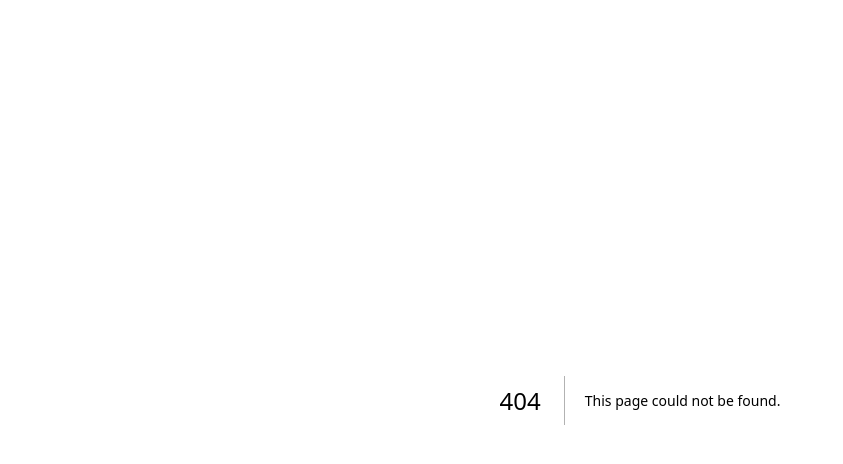
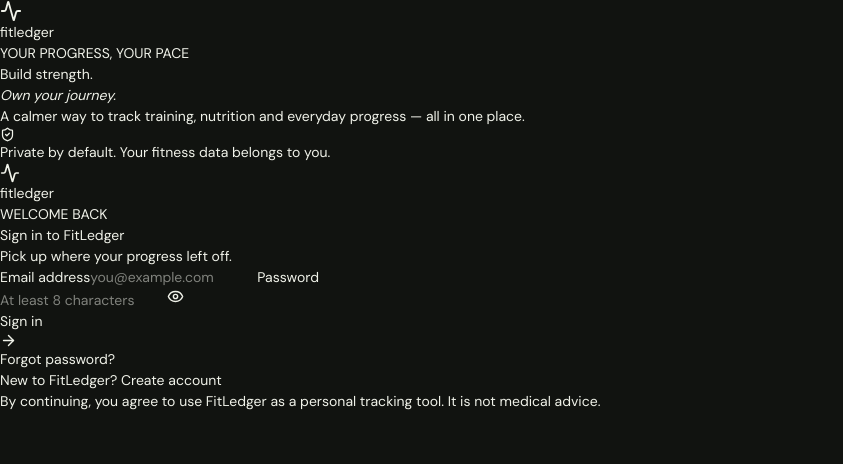
Before and after one commit to KEarlV/FitLedger, a Next.js app: page /login in a window 1280 px wide. Before the commit this address had no page. Shown: the top 464 px of the page, without its empty margins (0-843 px from the left). Built offline with nearby package versions, Linux system fonts and the light colour scheme.

Commit message:
Add Supabase authentication foundation

```diff
--- /dev/null
+++ b/src/app/login/page.tsx
@@ -0,0 +1,62 @@
+"use client";
+
+import { FormEvent, useState } from "react";
+import { createClient } from "@/lib/supabase/client";
+import { Activity, ArrowRight, Eye, EyeOff, ShieldCheck } from "lucide-react";
+
+export default function LoginPage() {
+  const [mode, setMode] = useState<"login" | "register">("login");
+  const [email, setEmail] = useState("");
+  const [password, setPassword] = useState("");
+  const [name, setName] = useState("");
+  const [showPassword, setShowPassword] = useState(false);
+  const [busy, setBusy] = useState(false);
+  const [message, setMessage] = useState("");
+  async function submit(event: FormEvent<HTMLFormElement>) {
+    event.preventDefault();
+    setBusy(true); setMessage("");
+    const supabase = createClient();
+    if (mode === "register") {
+      const { data, error } = await supabase.auth.signUp({
+        email, password,
+        options: { data: { display_name: name }, emailRedirectTo: `${window.location.origin}/auth/callback` },
+      });
+      setMessage(error?.message ?? (data.session ? "Account created. Opening FitLedger…" : "Check your email to verify your account, then sign in."));
+    } else {
+      const { error } = await supabase.auth.signInWithPassword({ email, password });
+      if (error) setMessage(error.message);
+      else window.location.assign("/");
+    }
+    setBusy(false);
+  }
+  async function resetPassword() {
+    if (!email) { setMessage("Enter your email first."); return; }
+    const { error } = await createClient().auth.resetPasswordForEmail(email, { redirectTo: `${window.location.origin}/auth/callback` });
+    setMessage(error?.message ?? "Password reset email sent. Check your inbox.");
+  }
+  return <main className="auth-shell">
+    <section className="auth-visual">
+      <div className="auth-brand"><div className="auth-mark"><Activity size={22}/></div><span>fit<span>ledger</span></span></div>
+      <div className="auth-message"><span className="auth-kicker">YOUR PROGRESS, YOUR PACE</span><h1>Build strength.<br/><em>Own your journey.</em></h1><p>A calmer way to track training, nutrition and everyday progress — all in one place.</p></div>
+      <div className="auth-visual-footer"><ShieldCheck size={15}/> Private by default. Your fitness data belongs to you.</div>
+    </section>
+    <section className="auth-form-wrap">
+      <div className="auth-form-card">
+        <div className="auth-mobile-brand"><div className="auth-mark"><Activity size={20}/></div> fit<span>ledger</span></div>
+        <span className="auth-kicker">{mode === "login" ? "WELCOME BACK" : "START YOUR JOURNEY"}</span>
+        <h2>{mode === "login" ? "Sign in to FitLedger" : "Create your account"}</h2>
+        <p className="auth-subtitle">{mode === "login" ? "Pick up where your progress left off." : "Your training and progress, synced securely."}</p>
+        <form onSubmit={submit}>
+          {mode === "register" && <label>Your name<input required value={name} onChange={e=>setName(e.target.value)} placeholder="How should we call you?"/></label>}
+          <label>Email address<input required type="email" autoComplete="email" value={email} onChange={e=>setEmail(e.target.value)} placeholder="you@example.com"/></label>
+          <label>Password<div className="password-wrap"><input required minLength={8} type={showPassword?"text":"password"} autoComplete={mode==="login"?"current-password":"new-password"} value={password} onChange={e=>setPassword(e.target.value)} placeholder="At least 8 characters"/><button type="button" onClick={()=>setShowPassword(v=>!v)} aria-label="Toggle password visibility">{showPassword?<EyeOff size={17}/>:<Eye size={17}/>}</button></div></label>
+          {message && <div className="auth-message-box" role="status">{message}</div>}
+          <button className="auth-submit" disabled={busy}>{busy ? "Please wait…" : mode==="login" ? "Sign in" : "Create account"} <ArrowRight size={17}/></button>
+        </form>
+        {mode==="login" && <button className="auth-forgot" type="button" onClick={resetPassword}>Forgot password?</button>}
+        <div className="auth-switch">{mode==="login"?"New to FitLedger?":"Already have an account?"} <button onClick={()=>{setMode(mode==="login"?"register":"login");setMessage("");}}>{mode==="login"?"Create account":"Sign in"}</button></div>
+        <p className="auth-legal">By continuing, you agree to use FitLedger as a personal tracking tool. It is not medical advice.</p>
+      </div>
+    </section>
+  </main>;
+}
```
